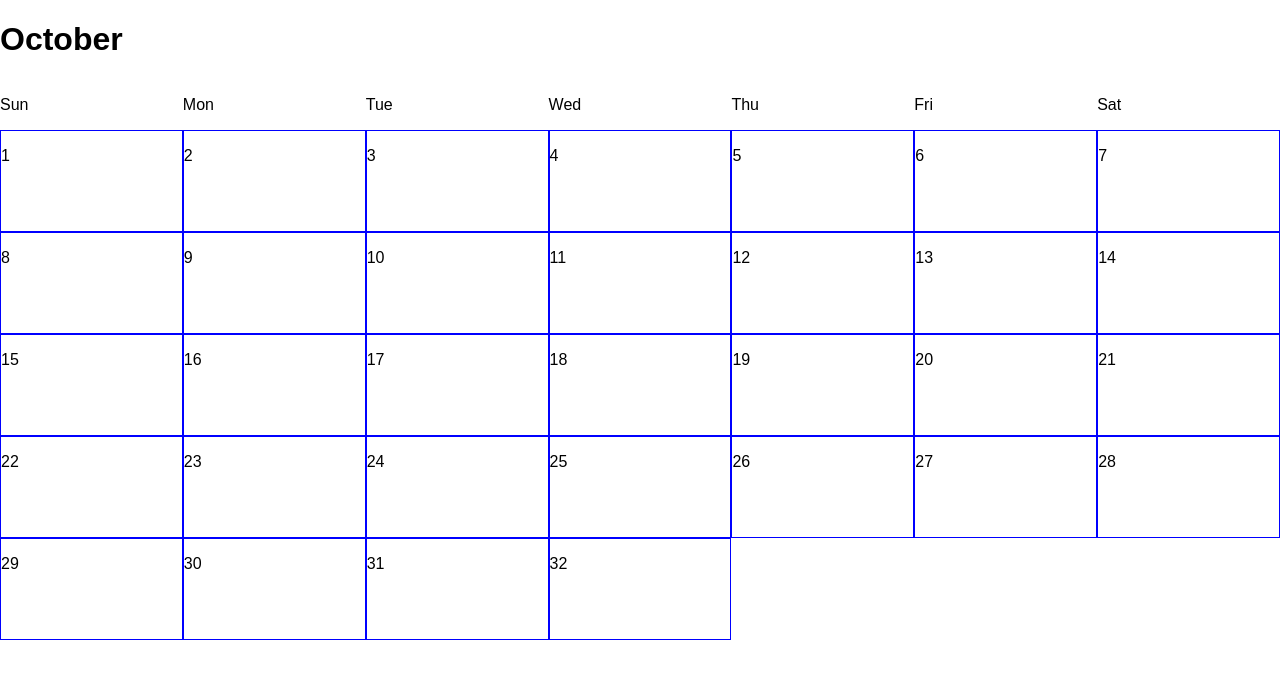
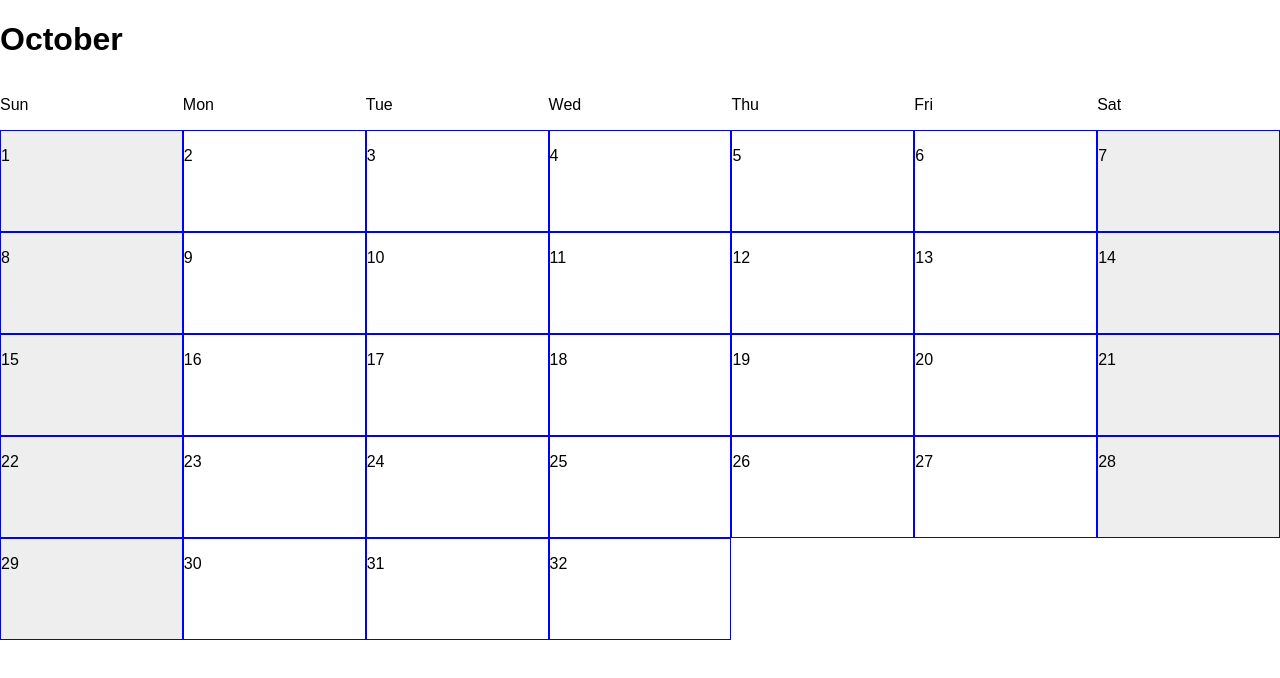
Before and after one commit to jsullivan5/calendar, a React (Create React App) app: page / in a window 1280 px wide. Shown: the top 678 px of the page. Built offline with nearby package versions, Linux system fonts and the light colour scheme.

Commit message:
Add dynamic class for weekend days

```diff
--- a/src/components/Day.js
+++ b/src/components/Day.js
@@ -1,9 +1,15 @@
 import React from 'react';
 
-const Day = props => (
-  <div className="day">
-    <p>{props.day}</p>
-  </div>
-);
+const Day = (props) => {
+  const dayEvents = props.events.length > 0 ?
+    <p>{props.events.name}</p> : null;
+
+  return (
+    <div className={`day ${props.weekend ? 'weekend' : null}`}>
+      <p>{props.day}</p>
+      {dayEvents}
+    </div>
+  );
+};
 
 export default Day;
```
